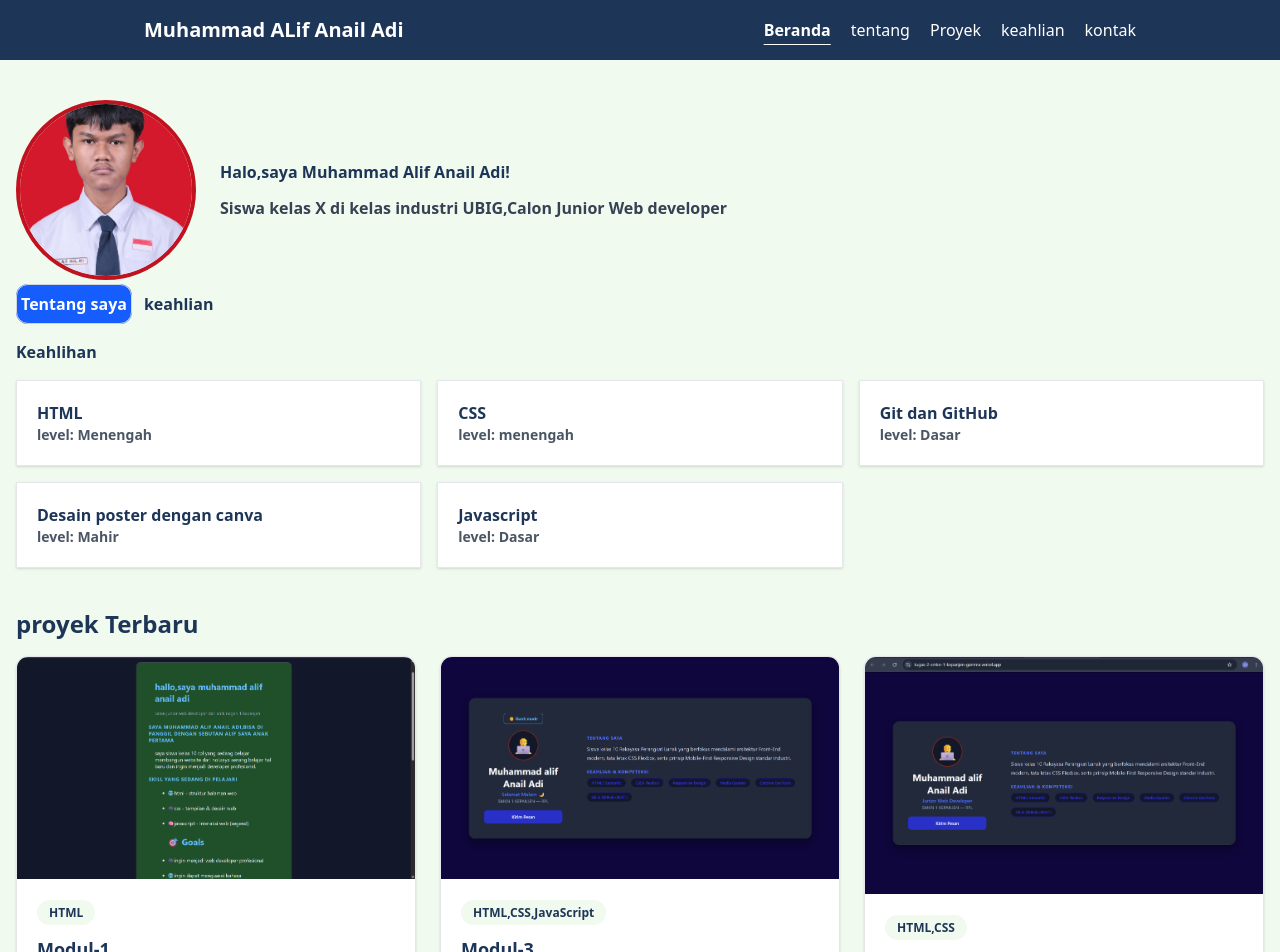
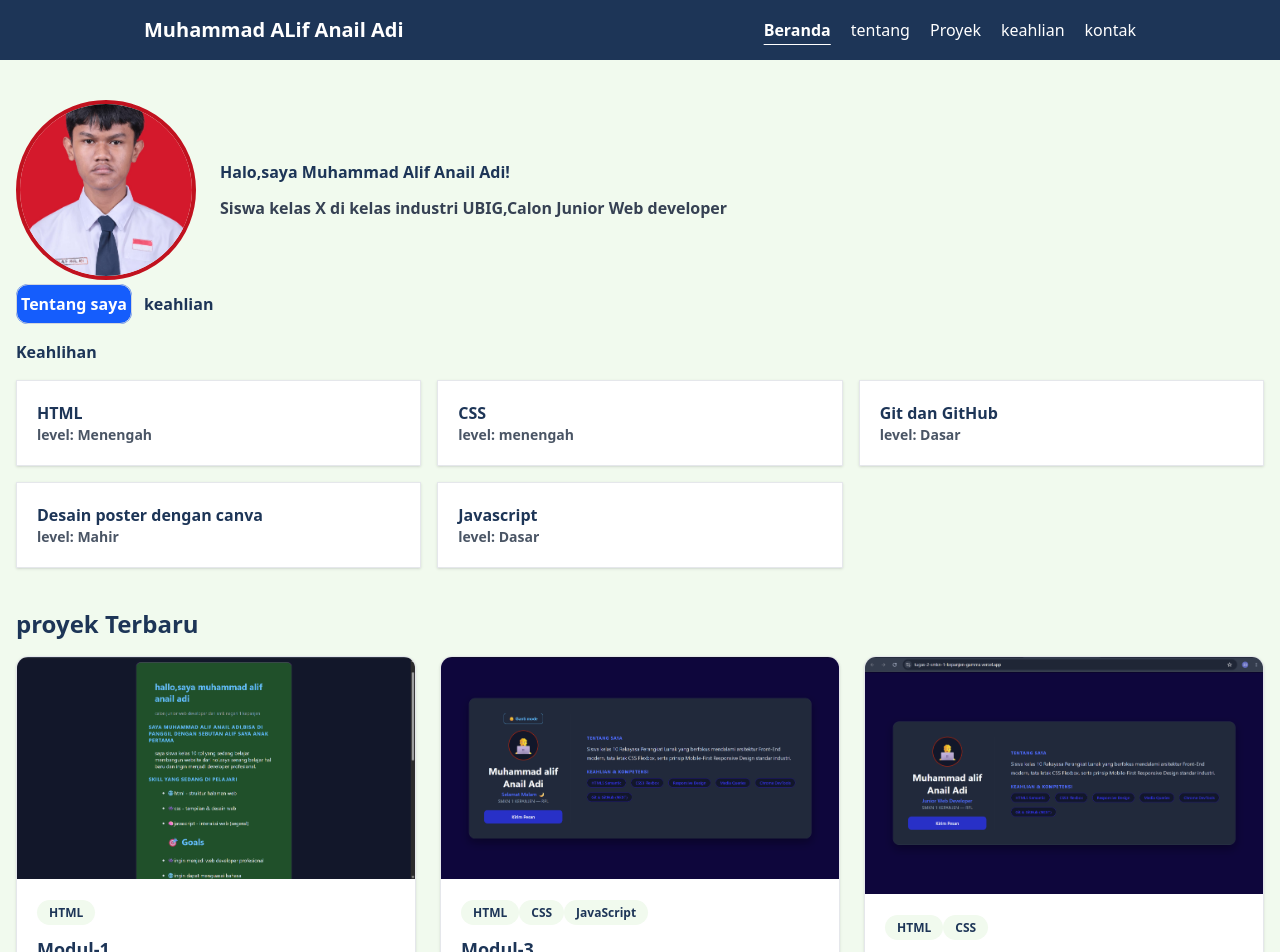
Before and after one commit to alif497/portofolio-next.js, a Next.js app: page / in a window 1280 px wide. Shown: the top 952 px of the page. Built offline with nearby package versions, Linux system fonts and the light colour scheme.

Commit message:
menambahkan file baru next.js

```diff
--- a/src/components/ProyekCard.jsx
+++ b/src/components/ProyekCard.jsx
@@ -16,7 +16,11 @@ export default function ProyekCard({ proyek }) {
             className="h-auto w-full"
             />
             <div className="p-5">
-                <span className="rounded-full bg-latar px-3 py-1 text-xs font-semibold text-utama">{proyek.kategori}</span>
+                {proyek.kategori.split(",").map((kat,index)=>(
+                    <span key={index} className="rounded-full font-semibold px-3 py-1 bg-latar text-xs text-utama">
+                        {kat.trim()}
+                    </span>
+                ))}
                 <h3 className="mt-3 text-lg font-semibold text-utama">{proyek.judul}</h3>
                 <p className="mt-1 text-sm text-gray-600">{proyek.deskripsi}</p>
             </div>
```
